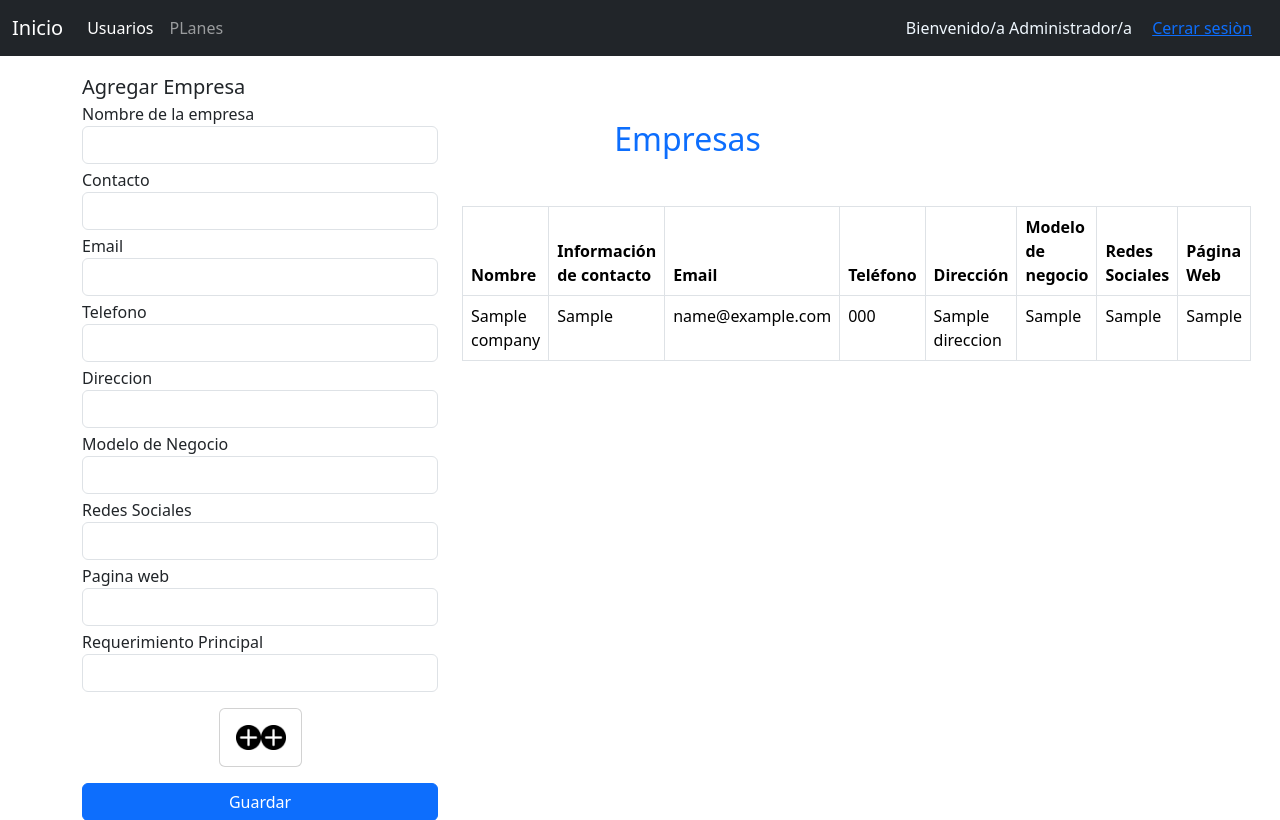
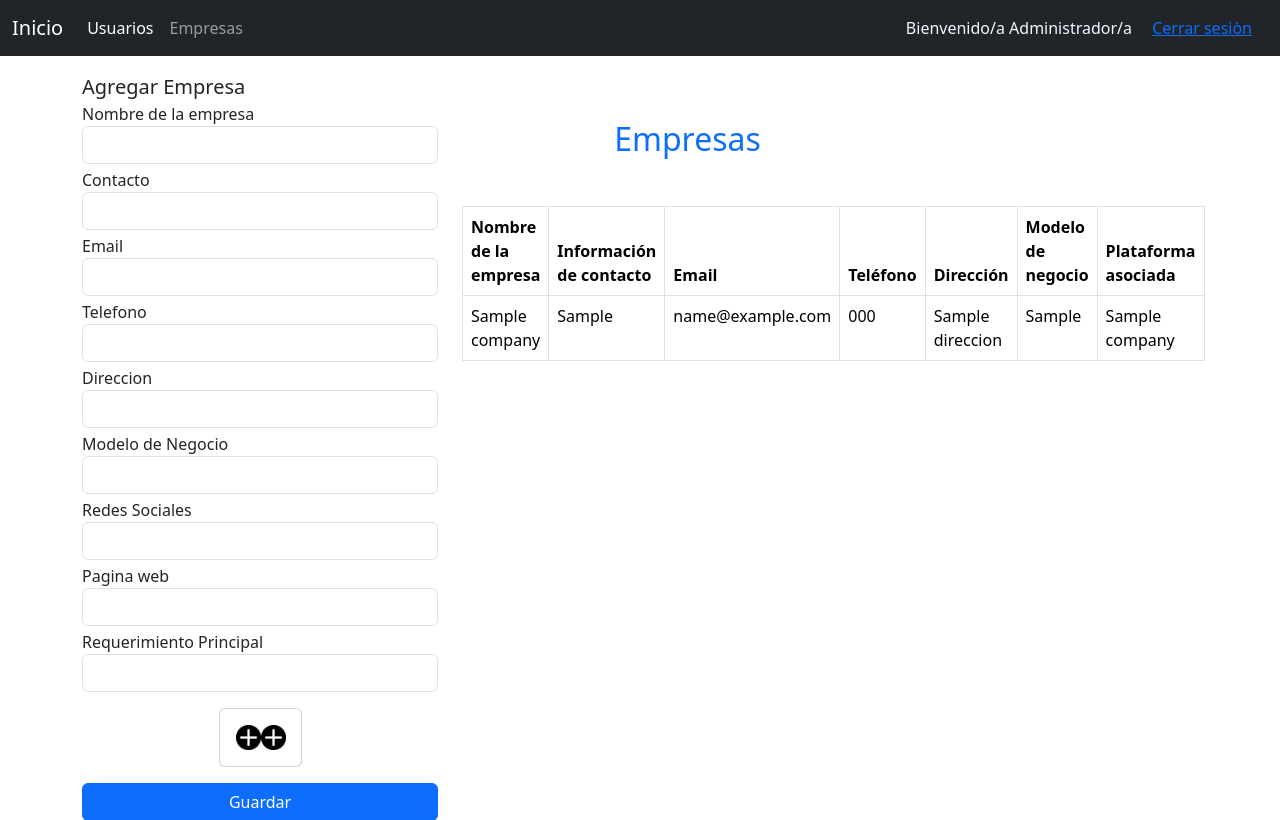
Before and after one commit to bochidoMz/Gestor_Contenido, a Flask app: template templates/admin.html in a window 1280 px wide. Shown: the top 820 px of the page. Run offline with Flask 3, Linux system fonts and the light colour scheme; the template is opened without the code that fills it: most values are stand-ins (such as "Sample title", 1, 10 or a date in 2020).

Commit message:
Arreglar el methodo

```diff
--- a/app.py
+++ b/app.py
@@ -90,8 +90,8 @@ def task():
 def admin():
     cursor = db.conection.cursor()
 
-    # Consulta para obtener la lista de empresas
-    cursor.execute("SELECT nombreEmp, infoContacto, Email, Telefono, Direccion, modeloNegocio, DireccionRedesSociales, DireccionPáginaWeb FROM empresaAsociada;")
+    # Consulta para obtener la lista de empresas con información de la plataforma asociada
+    cursor.execute("SELECT e.nombreEmp, e.infoContacto, e.Email, e.Telefono, e.Direccion, e.modeloNegocio, p.nombrePlataforma FROM empresaAsociada e INNER JOIN plataforma p ON e.idPlataforma = p.id;")
     companies_result = cursor.fetchall()
 
     # Formatear los resultados de las empresas
@@ -133,10 +133,6 @@ def usuarios():
     cursor.close()
     return render_template('usuarios.html', users=users)
 
-@app.route('/admin/planes', methods=['GET'])
-def planes():
-     return render_template('planes.html')
-
 @app.route('/logout') #esto es para el cierre de cesion
 def logout():
     session.clear()
--- a/templates/admin.html
+++ b/templates/admin.html
@@ -22,14 +22,66 @@
                 <a class="nav-link active" aria-current="page" href="admin/usuarios">Usuarios</a>
               </li>
               <li class="nav-item">
-                <a class="nav-link" href="admin/planes">PLanes</a>
+                <a class="nav-link" href="admin/empresas">Empresas</a>
               </li>
-
             </ul>
             <span style="color: aliceblue;">Bienvenido/a Administrador/a {{session['name']}} {{session['surnames']}}<a href="{{url_for('logout')}}" class="mx-3">Cerrar sesiòn</a></span>
           </div>
         </div>
       </nav>
+
+
+   <!-- Empresa-Modal -->
+<div class="modal fade" id="empresa-Modal" tabindex="-1" aria-labelledby="exampleModalLabel" aria-hidden="true">
+  <div class="modal-dialog">
+      <div class="modal-content">
+          <div class="modal-header">
+              <h1 class="modal-title fs-5" id="exampleModalLabel">Nueva Empresa</h1>
+              <button type="button" class="btn-close" data-bs-dismiss="modal" aria-label="Close"></button>
+          </div>
+          <div class="modal-body">
+            {% if message %}
+                    <div class="alert alert-{{ message_type }} alert-dismissible fade show" role="alert">
+                        <strong>{{ message }}</strong>
+                        <button type="button" class="btn-close" data-bs-dismiss="alert" aria-label="Close"></button>
+                    </div>
+                {% endif %}
+              <form action="/agregar_empresa" method="post">
+
+                  <label> Nombre de la empresa</label>
+                  <input type="text" class="form-control mb-3" name="nombreEmp">
+
+                  <label> Contacto</label>
+                  <input type="text" class="form-control mb-3" name="infoContacto">
+
+                  <label> Email</label>
+                  <input type="text" class="form-control mb-3" name="email">
+
+                  <label> Telefono</label>
+                  <input type="text" class="form-control mb-3" name="telefono">
+
+                  <label> Direccion</label>
+                  <input type="text" class="form-control mb-3" name="direccion">
+
+                  <label> Modelo de Negocio</label>
+                  <input type="text" class="form-control mb-3" name="modeloNegocio">
+
+                  <label> Redes Sociales </label>
+                  <input type="text" class="form-control mb-3" name="direccionRedesSociales">
+
+                  <label> Pagina web </label>
+                  <input type="text" class="form-control mb-3" name="direccionPáginaWeb">
+
+                  <label> Requerimiento Principal </label>
+                  <input type="text" class="form-control mb-3" name="requerimientoPrincipal">
+
+                  <button type="submit" class="btn btn-primary w-100">Guardar</button>
+              </form>
+          </div>
+
+      </div>
+  </div>
+</div>
 
 
     <!-- Plan-Modal -->
@@ -165,14 +217,13 @@
 <table class="table table-bordered">
   <thead>
     <tr>
-      <th scope="col">Nombre</th>
+      <th scope="col">Nombre de la empresa</th>
       <th scope="col">Información de contacto</th>
       <th scope="col">Email</th>
       <th scope="col">Teléfono</th>
       <th scope="col">Dirección</th>
       <th scope="col">Modelo de negocio</th>
-      <th scope="col">Redes Sociales</th>
-      <th scope="col">Página Web</th>
+      <th scope="col">Plataforma asociada</th>
     </tr>
   </thead>
   <tbody>
@@ -184,16 +235,24 @@
       <td>{{ company.Telefono }}</td>
       <td>{{ company.Direccion }}</td>
       <td>{{ company.modeloNegocio }}</td>
-      <td>{{ company.DireccionRedesSociales }}</td>
-      <td>{{ company.DireccionPáginaWeb }}</td>
+      <td>{{ company.nombrePlataforma }}</td>  <!-- Mostrar el nombre de la plataforma asociada -->
     </tr>
     {% endfor %}
   </tbody>
 </table>
 
     </div>
+
+
+
+
+
+
+
     </div>
   </div>
 </div>
+
+
 </body>
 </html>
```
